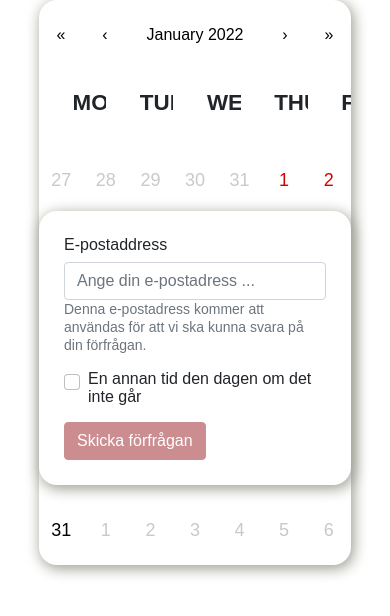
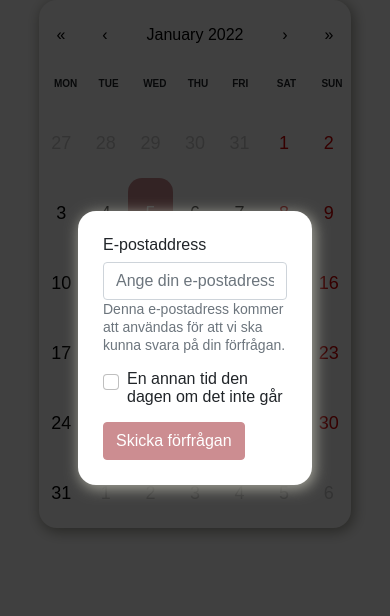
Before and after one commit to talebhammoude/react-calendar, a React (Create React App) app in the folder reactcalendarcomp/: page / in a window 390 px wide. Shown: the top 616 px of the page. Built offline with nearby package versions, Linux system fonts and the light colour scheme.

Commit message:
responsive calendar

```diff
--- a/reactcalendarcomp/src/App.js
+++ b/reactcalendarcomp/src/App.js
@@ -9,6 +9,7 @@ function App() {
 
      <CalendarComp/>
 
+
      <Exampleform />
 
     </div>
--- a/reactcalendarcomp/src/components/CalendarComp/CalendarComp.css
+++ b/reactcalendarcomp/src/components/CalendarComp/CalendarComp.css
@@ -8,7 +8,7 @@
     line-height: 1.125em;
     box-shadow: 2px 3px 14px 1px #a0a096;
     margin: auto;
-    overflow: hidden;
+    overflow: auto;
   }
   .react-calendar--doubleView {
     width: 700px;
@@ -43,6 +43,7 @@
     display: flex;
     height: 44px;
     margin-bottom: 1em;
+
   }
   .react-calendar__navigation button {
     min-width: 44px;
@@ -59,7 +60,9 @@
     text-align: center;
     text-transform: uppercase;
     font-weight: bold;
-    font-size: 1.40em;
+
+    font-size: x-small;
+
   }
 
   abbr[title] {
@@ -68,6 +71,8 @@
 
   .react-calendar__month-view__weekdays__weekday {
     padding: 1.5em;
+
+
   }
   .react-calendar__month-view__weekNumbers .react-calendar__tile {
     display: flex;
--- a/reactcalendarcomp/src/components/Exampleform/Exampleform.css
+++ b/reactcalendarcomp/src/components/Exampleform/Exampleform.css
@@ -1,6 +1,6 @@
 .form-dialog {
-    width: 800px;
-    max-width: 100%;
+    width: 60%;
+    max-width: 910px;
     background: white;
     border: 0px solid #a0a096;
     border-radius: 18px;
@@ -8,14 +8,23 @@
     line-height: 1.125em;
     box-shadow: 2px 3px 14px 1px #a0a096;
     padding: 25px;
-    margin: auto;
+    margin-left: 20%;
     position: fixed;
     top: 25vh;
-    left: 10%;
-    width: 80%;
     z-index: 100;
-    overflow: hidden;
+    overflow: auto;
 }
+
+
+.backdrop {
+    position: fixed;
+    top: 0;
+    left: 0;
+    width: 100%;
+    height: 100vh;
+    z-index: 10;
+    background: rgba(0, 0, 0, 0.75);
+  }
 
 
 
--- a/reactcalendarcomp/src/components/Exampleform/Exampleform.jsx
+++ b/reactcalendarcomp/src/components/Exampleform/Exampleform.jsx
@@ -4,6 +4,9 @@ import "./Exampleform.css";
 
 function Exampleform() {
   return (
+    <div>
+
+      <div className='backdrop'/>
       <div className='form-dialog'>
         <Form>
           <Form.Group className="mb-3" controlId="formBasicEmail">
@@ -24,6 +27,7 @@ function Exampleform() {
           </Button>
         </Form>
       </div>
+    </div>
   );
 }
 
```
Lines whose indentation alone changed are shown as unchanged.
